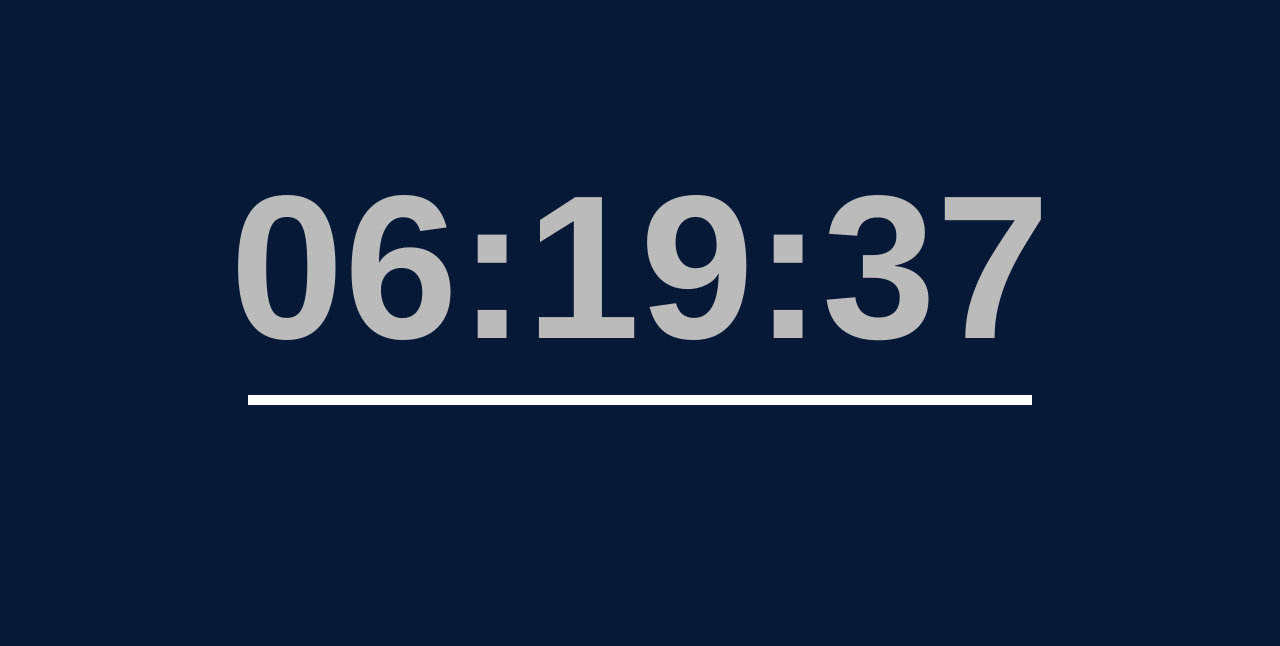
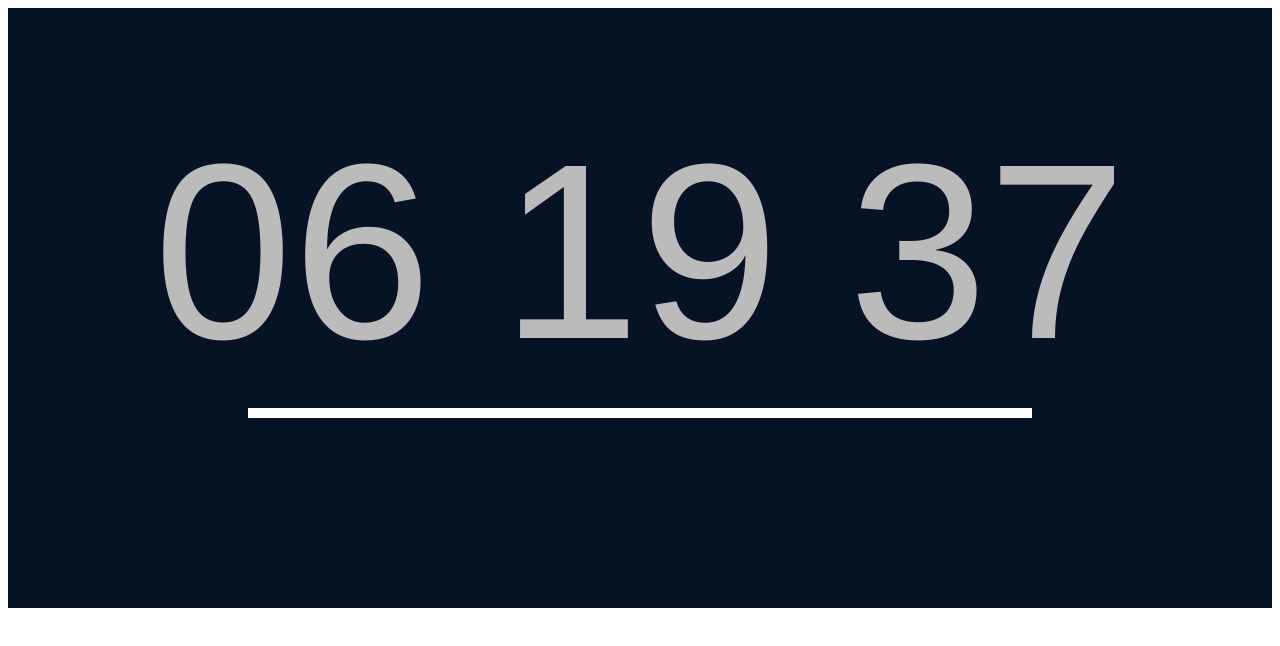
Before and after one commit to frazierr2/2.4-color-clock, a plain HTML site: page index.html in a window 1280 px wide. Drawn offline with Linux system fonts and the light colour scheme.

Commit message:
project minus cleaning up

```diff
--- a/index.html
+++ b/index.html
@@ -7,9 +7,18 @@
   </head>
   <body>
 
-      <h1 id="clock">
+
+      <div class="container">
+        <span class="hours"></span>
+        <span class="minutes"></span>
+        <span class="seconds"></span>
+
+      </div>
+
+
+      <!-- <h1 id="clock">
         00:00:00
-      </h1>
+      </h1> -->
       <p id="secondsbar"></p>
 
 
--- a/main.js
+++ b/main.js
@@ -5,14 +5,21 @@ var clock = document.getElementById('clock');
 var hexColor; //= document.getElementById('hex-color');
 var secondsbar = document.getElementById('secondsbar');
 
+//***ADDED IN CLASS***
+var background = document.querySelector('.container');
+
+// //***ADDED IN CLASS****
+var hoursContainer = document.querySelector('.hours');
+var minutesContainer = document.querySelector('.minutes');
+var secondsContainer = document.querySelector('.seconds');
 
 
 // THIS SECTION ALLOWS FOR THE HOVER OVER TO BE INITIATED
-var hoverOverClock; //= false;
-clock.addEventListener('mouseover',function(){
+var hoverOverClock = false;
+background.addEventListener('mouseover',function(){
   hoverOverClock = true;
 });
-clock.addEventListener('mouseout',function(){
+background.addEventListener('mouseout',function(){
   hoverOverClock = false;
 });
 
@@ -21,9 +28,9 @@ clock.addEventListener('mouseout',function(){
 function hexClock() {
 
 var time = new Date();
-var hours = (time.getHours() % 12).toString();   // TO STRING IS BECAUSE ITS A NUMBER AND YOU CANT CHECK LENGTH WITH OUT IT BEING A STRING.
-var minutes = time.getMinutes().toString();
-var seconds = time.getSeconds().toString();
+var hours = (time.getHours() % 12);   // TO STRING IS BECAUSE ITS A NUMBER AND YOU CANT CHECK LENGTH WITH OUT IT BEING A STRING.
+var minutes = time.getMinutes();
+var seconds = time.getSeconds();       //**** THIS IS HOW YOU GET TIME *******
 if (hours.length < 2){
   hours = '0' + hours;  //THIS IS TO GET TIME TO SHOW ZERO IN FRONT INCASE ITS 1 DIGIT
 }
@@ -33,31 +40,48 @@ if (minutes.length <2){
 if (seconds.length <2){
   seconds = '0' + seconds;
 }
-var colorHex = time.getHours().toString();
-if (hours.lenth < 2){
-  hours = '0'+ hours;
+ var colorHex = time.getHours().toString();
+ if (hours.lenth < 2){
+   hours = '0'+ hours;
 }
+
+//***ADDED IN CLASS***
+// COLOR BACKGROUND HEX
+var currentRed = ( '0' + hours.toString(16)).slice(-2);
+var currentGreen = ('0' + minutes.toString(16)).slice(-2);
+var currentBlue = ('0' + seconds.toString(16)).slice(-2);
+var colorCode = '#' + currentRed + currentGreen + currentBlue;
+background.style.backgroundColor = colorCode;
 
 
 var colorClock = hours + ':' + minutes + ':' + seconds;
 var percentageForStatusbar = ((seconds/60)*100).toFixed();
-var hexColorStr =  hours  + minutes  + seconds;
+// var hexColorStr =  hours  + minutes + seconds;
 
+
+//***EDITED IN CLASS******
 if(hoverOverClock == true){
-  clock.textContent =  hexColorStr;
+  // clock.textContent =  colorCode;
+  hoursContainer.textContent = currentRed;
+  minutesContainer.textContent = currentGreen;
+  secondsContainer.textContent = currentBlue;
+
 }else{
-  clock.textContent = colorClock;
+  // clock.textContent = colorClock;
+  hoursContainer.textContent = ( '0' + hours).slice(-2);
+  minutesContainer.textContent = ('0' + minutes).slice(-2);
+  secondsContainer.textContent = ('0' + seconds).slice(-2);
 };
 
 
-console.log(seconds);
-document.body.style.backgroundColor = '#' + hexColorStr;
+// console.log(seconds);
+// document.body.style.backgroundColor = '#' + hexColorStr;
 secondsbar.style.width = percentageForStatusbar + '%';
 
 }
 
 hexClock();
-setInterval(hexClock, 1000);
+window.setInterval(hexClock, 1000);
 
 
 }());
--- a/scss/styles.scss
+++ b/scss/styles.scss
@@ -6,21 +6,33 @@ body{
   text-align: center;
 }
 
-h1{
+.container{
+  height: 500px;
+  padding-top: 100px;
+  background-color: yellow;
   text-align: center;
-  font-weight: bold;
+  font-size: 250px;
+
 }
+//
+// h1{
+//   text-align: center;
+//   font-weight: bold;
+// }
 
-#clock{
-  font-size: 16vw;
-  margin: 150px auto;
-  margin-bottom: 10px;
-}
+// #clock{
+//   font-size: 16vw;
+//   margin: 150px auto;
+//   margin-bottom: 10px;
+//   position: relative;
+//   bottom: 650px;
+// }
 
 #secondsbar{
   border-bottom: 10px solid white;
   text-align: center;
   margin: 0 auto;
-
+  position: relative;
+  bottom: 200px;
 
 }
```
Also changed, not shown: css/styles.css, 1 other file.
